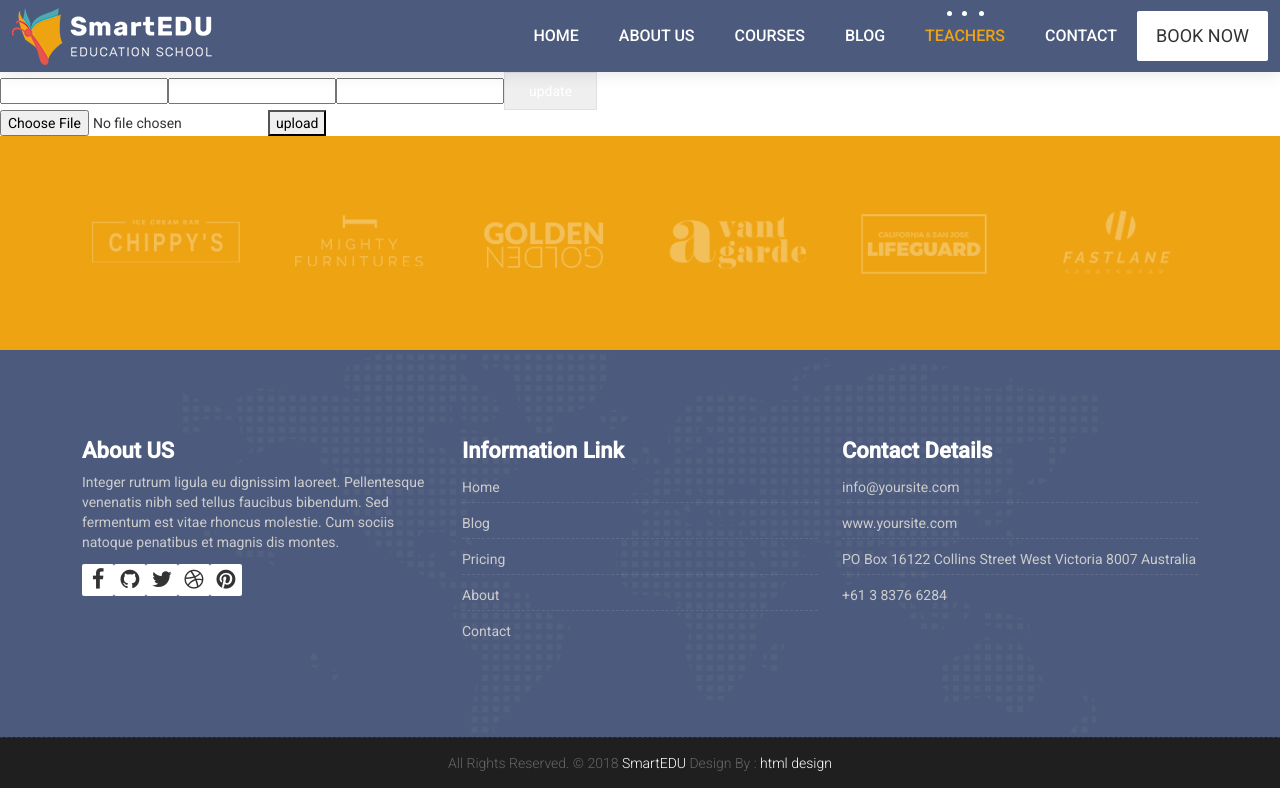
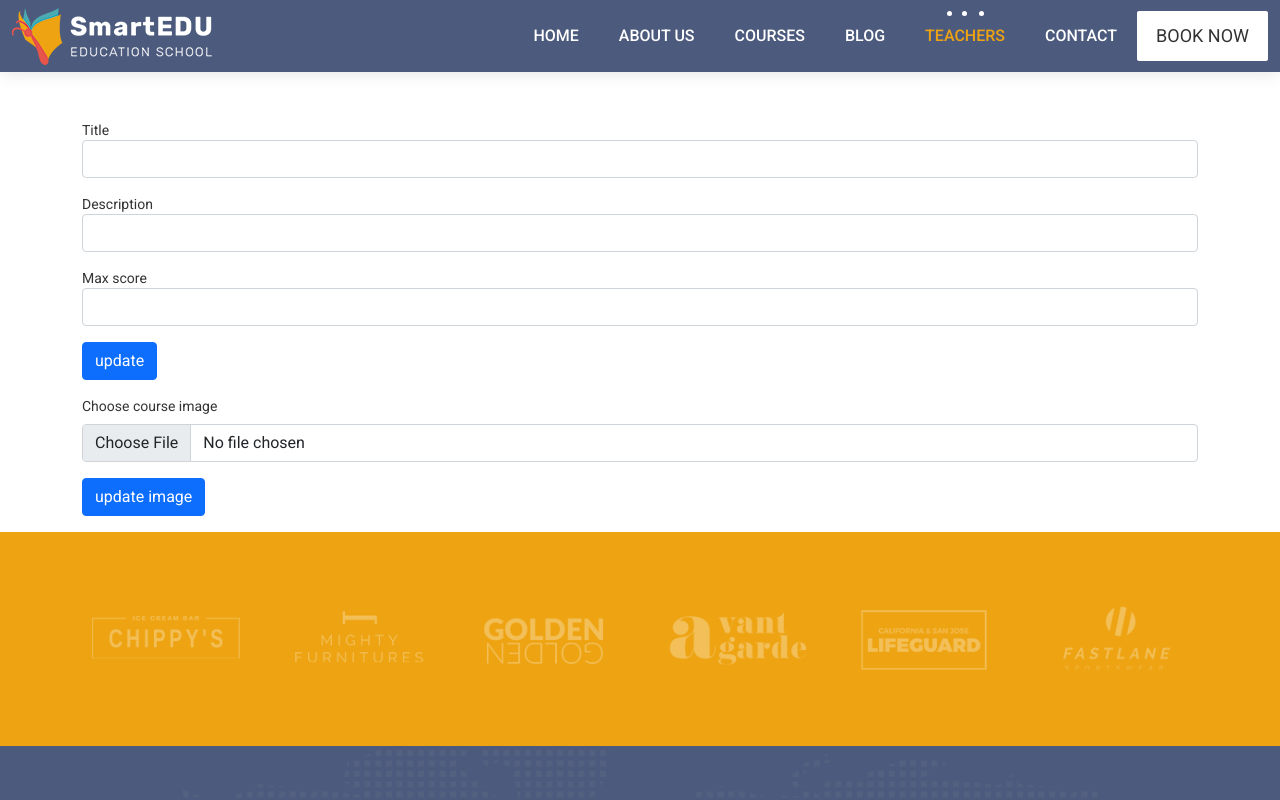
Before and after one commit to AhmedHafez7-Eng/Super-Learner-Front, an Angular app: page /update/1 in a window 1280 px wide. Shown: the top 800 px of the page. Built offline with nearby package versions, Linux system fonts and the light colour scheme.

Commit message:
teacher course view and update

```diff
--- a/src/app/app-routing.module.ts
+++ b/src/app/app-routing.module.ts
@@ -24,7 +24,7 @@ import { CourseContentComponent } from './course-content/course-content.componen
 const routes: Routes = [
   { path: 'teachers', component: InstructorsComponent },
   { path: 'course-content', component: CourseContentComponent },
-
+  { path: 'update', component: UpdatecourseComponent },
   { path: 'register', component: RegisterComponent },
   {path:'courseInfo/:id',component:CourseInfoComponent},
   {path:'update/:id',component:UpdatecourseComponent},
--- a/src/app/course-content/course-content.component.html
+++ b/src/app/course-content/course-content.component.html
@@ -70,3 +70,8 @@
     </div>
 
 </div>
+<div class="container" *ngIf="role=='Instructor'">
+    course info page from dalia
+
+    <a routerLink="/update" class="btn btn-primary">Edit Course</a>
+</div>
--- a/src/app/course-content/course-content.component.ts
+++ b/src/app/course-content/course-content.component.ts
@@ -70,8 +70,8 @@ export class CourseContentComponent implements OnInit {
     }
 
   ]
-  role='student';
-  secNum!:number;
+  role='Instructor';
+  secNum:number=1;
   section1Clicked(){
     this.secNum=1;
   }
--- a/src/app/models/course.model.ts
+++ b/src/app/models/course.model.ts
@@ -3,6 +3,6 @@ export class course{
     title!:string;
     desc!:string;
     max_score!:number;
-   instructor_id!:number;
+    instructor_id!:number;
     img!:'../../../assets/images/blog_2.jpg';
 }
--- a/src/app/updatecourse/updatecourse.component.html
+++ b/src/app/updatecourse/updatecourse.component.html
@@ -1,19 +1,34 @@
-<form style="display: inline;" >
-    <input  class=" mt-1 bg-gray-700"
-     name="title"  required />
-     <input  class=" mt-1 bg-gray-700"
-     name="desc"  required />
-     <input  class=" mt-1 bg-gray-700"
-     name="update"  required />
+<div class="container">
+    <form>
+        <div class="form-group mt-5">
+            <label for="title">Title</label>
+            <input required ngModel minlength="3" maxlength="10" #title="ngModel" class="form-control" type="text" name="title"  id="title">
+            <div class="alert alert-danger" *ngIf="title.touched && !title.valid">title is required</div>
+            <div class="alert alert-danger" *ngIf="title.touched &&title.errors?.['minlength']">title must be more than 3 chars</div>
+            <div class="alert alert-danger" *ngIf="title.touched &&title.errors?.['maxlength']">title must be less than 10 chars</div>
+        </div>
+        <div class="form-group mt-3">
+            <label for="description">Description</label>
+            <input required ngModel #description="ngModel" class="form-control" type="text" name="description"  id="description">
+            <div class="alert alert-danger" *ngIf="description.touched && !description.valid">description is required</div>
+        </div>
+        <div class="form-group mt-3">
+            <label for="maxScore">Max score</label>
+            <input required ngModel #maxScore="ngModel"  class="form-control" type="number" name="maxScore"  id="maxScore">
+            <div class="alert alert-danger" *ngIf="maxScore.touched && maxScore.errors?.['required']">E-mail is required</div>
+        </div>
 
-     <button  class = 'inline-flex items-center px-4 py-2 bg-gray-800 border border-transparent rounded-md font-semibold text-xs text-white uppercase tracking-widest hover:bg-gray-700 active:bg-gray-900 focus:outline-none focus:border-gray-900 focus:ring ring-gray-300 disabled:opacity-25 transition ease-in-out duration-150'>
-        update</button>
 
+        <button class="btn btn-primary mt-3">update</button>
     </form>
 
-    <form (ngSubmit)='uploadimg()' method="post" enctype="multipart/form-data">
+    <form class="my-3" (ngSubmit)='uploadimg()' method="post" enctype="multipart/form-data">
 
-        <input name='course_img'type="file" (change)="selectedFile($event)"
-         >
-    <button type="submit">upload</button>
+        <div class="mb-3">
+            <label for="course_img" class="form-label">Choose course image</label>
+            <input name="course_img" class="form-control" type="file" id="course_img" (change)="selectedFile($event)">
+        </div>
+
+        <button class="btn btn-primary" type="submit">update image</button>
     </form>
+</div>
```
